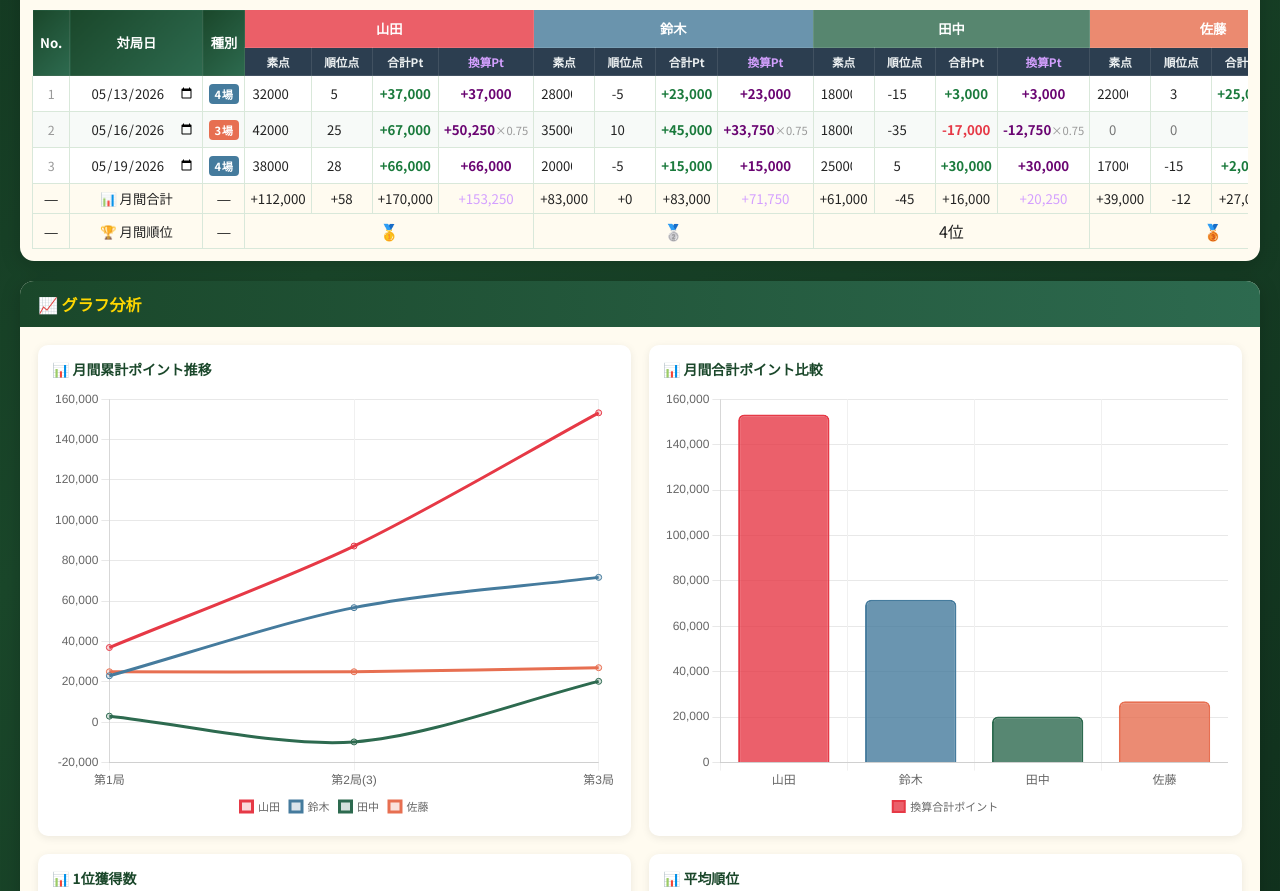
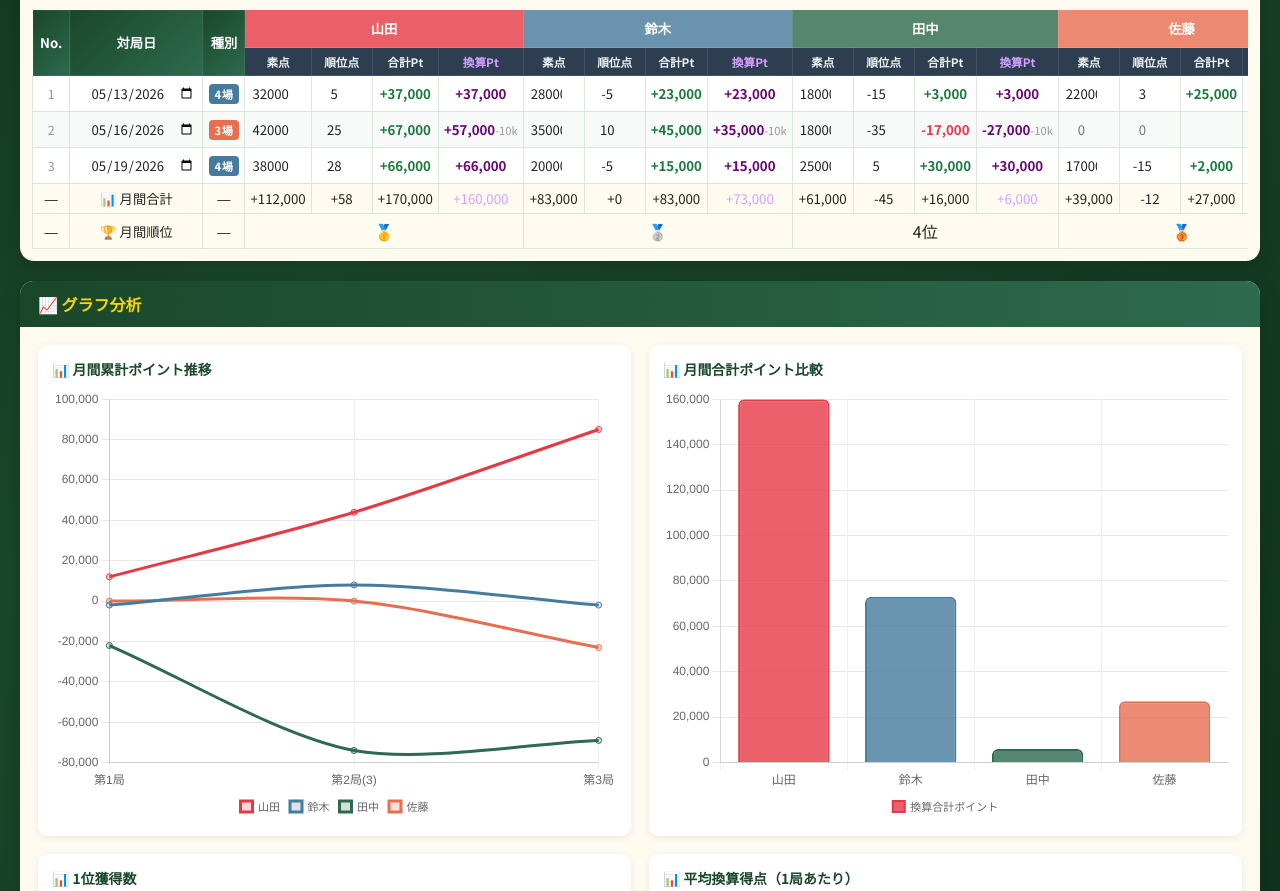
Before and after one commit to sisanunyou2001-lang/mahjong-score, a plain HTML site: page index.html in a window 1280 px wide. Shown: the part 970-1861 px from the top of the page. Drawn offline with nearby package versions, Linux system fonts and the light colour scheme.

Commit message:
Update index.html

```diff
--- a/index.html
+++ b/index.html
@@ -490,7 +490,7 @@
       <div class="chart-box"><h3>📊 月間累計ポイント推移</h3><canvas id="chart-line" height="230"></canvas></div>
       <div class="chart-box"><h3>📊 月間合計ポイント比較</h3><canvas id="chart-bar"  height="230"></canvas></div>
       <div class="chart-box"><h3>📊 1位獲得数</h3>             <canvas id="chart-first" height="230"></canvas></div>
-      <div class="chart-box"><h3>📊 平均順位</h3>              <canvas id="chart-avg"   height="230"></canvas></div>
+      <div class="chart-box"><h3>📊 平均換算得点（1局あたり）</h3><canvas id="chart-avg" height="230"></canvas></div>
     </div>
   </div>
 </div>
@@ -552,10 +552,13 @@ let chartsReady = false;
 let _saveTimer = null;
 let _ghSyncing = false;
 
-// 3場は4場換算のために×0.75
+// 3場は4場換算のために一律-10000点
 function convertedTotal(score, mode) {
   const t = (score?.total) || 0;
-  return mode === '3' ? Math.round(t * 0.75) : t;
+  if (mode !== '3') return t;
+  // スコア未入力の場合は補正しない
+  if (score?.raw === '' && t === 0) return 0;
+  return t - 10000;
 }
 
 /* ─────────── GitHub API ─────────── */
@@ -920,7 +923,7 @@ function renderTableBody() {
       const conv = convertedTotal(s, mode);
       const convCls = conv > 0 ? 'positive' : conv < 0 ? 'negative' : '';
       const convStr = (s.raw !== '' || s.total !== 0)
-        ? (mode === '3' ? `<span class="converted-pt ${convCls}">${fmt(conv)}</span><span class="converted-note">×0.75</span>` : `<span class="converted-pt ${convCls}">${fmt(conv)}</span>`)
+        ? (mode === '3' ? `<span class="converted-pt ${convCls}">${fmt(conv)}</span><span class="converted-note">-10k</span>` : `<span class="converted-pt ${convCls}">${fmt(conv)}</span>`)
         : '';
       html += `<td><input type="number" inputmode="numeric" value="${s.raw}" placeholder="0" onchange="setScore(${gi},${pi},'raw',this.value);refresh()"></td>
         <td><input type="number" inputmode="numeric" value="${s.uma}" placeholder="0" onchange="setScore(${gi},${pi},'uma',this.value);refresh()"></td>
@@ -1039,11 +1042,12 @@ function updateRanking() {
 }
 
 function buildCharts() {
-  const opts = (extra={}) => ({ responsive:true, plugins:{legend:{position:'bottom',labels:{font:{size:11,family:'Noto Sans JP'},boxWidth:12}}}, scales:{y:{grid:{color:'#e8e8e8'}},x:{grid:{color:'#f0f0f0'}}}, ...extra });
-  chartLine  = new Chart(document.getElementById('chart-line').getContext('2d'),  {type:'line',data:{labels:[],datasets:[]},options:opts()});
+  const opts = (extra={}) => ({ responsive:true, plugins:{legend:{position:'bottom',labels:{font:{size:11,family:'Noto Sans JP'},boxWidth:12}}}, scales:{y:{grid:{color:'#e8e8e8'},ticks:{callback:v=>v.toLocaleString()}},x:{grid:{color:'#f0f0f0'}}}, ...extra });
+  const lineOpts = { responsive:true, plugins:{legend:{position:'bottom',labels:{font:{size:11,family:'Noto Sans JP'},boxWidth:12}}}, scales:{y:{grid:{color:'#e8e8e8'}, ticks:{callback:v=>v.toLocaleString()}, afterDataLimits(axis){/* ゼロ線を強調 */}},x:{grid:{color:'#f0f0f0'}}}, plugins2:{annotation:{}} };
+  chartLine  = new Chart(document.getElementById('chart-line').getContext('2d'),  {type:'line',data:{labels:[],datasets:[]},options:{responsive:true,plugins:{legend:{position:'bottom',labels:{font:{size:11,family:'Noto Sans JP'},boxWidth:12}}},scales:{y:{grid:{color:'#e8e8e8'},ticks:{callback:v=>v.toLocaleString()},border:{color:'#ccc'}},x:{grid:{color:'#f0f0f0'}}}}});
   chartBar   = new Chart(document.getElementById('chart-bar').getContext('2d'),   {type:'bar', data:{labels:[],datasets:[]},options:opts()});
   chartFirst = new Chart(document.getElementById('chart-first').getContext('2d'), {type:'bar', data:{labels:[],datasets:[]},options:opts()});
-  chartAvg   = new Chart(document.getElementById('chart-avg').getContext('2d'),   {type:'bar', data:{labels:[],datasets:[]},options:opts({scales:{y:{reverse:true,min:1,max:activePlayers,ticks:{stepSize:1}},x:{grid:{color:'#f0f0f0'}}}})});
+  chartAvg   = new Chart(document.getElementById('chart-avg').getContext('2d'),   {type:'bar', data:{labels:[],datasets:[]},options:opts({scales:{y:{grid:{color:'#e8e8e8'},ticks:{callback:v=>v.toLocaleString()},border:{dash:[4,4]}},x:{grid:{color:'#f0f0f0'}}}})});
   chartsReady = true;
   updateCharts();
 }
@@ -1061,7 +1065,19 @@ function updateCharts() {
   chartLine.data.labels = lineLabels.length ? lineLabels : ['（対局なし）'];
   chartLine.data.datasets = Array.from({length:activePlayers},(_,pi)=>{
     let cum=0;
-    return {label:players[pi]||`P${pi+1}`,data:gameData.map(g=>{cum+=convertedTotal(g.scores[pi],g.mode||'4');return cum;}),borderColor:PLAYER_COLORS[pi],backgroundColor:PLAYER_COLORS[pi]+'33',tension:0.3,pointRadius:3,fill:false};
+    return {
+      label: players[pi]||`P${pi+1}`,
+      data: gameData.map(g => {
+        const s = g.scores[pi];
+        // 得点 - 25000 を積み重ね（3場は換算後 - 25000、4場は合計Pt - 25000）
+        const base = convertedTotal(s, g.mode||'4');
+        if (s && (s.raw !== '' || s.total !== 0)) cum += (base - 25000);
+        return cum;
+      }),
+      borderColor: PLAYER_COLORS[pi],
+      backgroundColor: PLAYER_COLORS[pi]+'33',
+      tension: 0.3, pointRadius: 3, fill: false
+    };
   });
   chartLine.update();
 
@@ -1075,18 +1091,24 @@ function updateCharts() {
   chartFirst.data.datasets = [{label:'1位回数',data:firstCounts,backgroundColor:colors.map(c=>c+'cc'),borderColor:colors,borderWidth:2,borderRadius:6}];
   chartFirst.update();
 
-  const avgRanks = Array.from({length:activePlayers},(_,pi)=>{
-    if(!gameData.length) return 0;
-    let sum=0;
-    gameData.forEach(g=>{
-      const vals=Array.from({length:activePlayers},(__,j)=>g.scores[j]?.total||0);
-      sum+=([...vals].sort((a,b)=>b-a).indexOf(g.scores[pi]?.total||0))+1;
+  // 1局あたりの平均換算得点
+  const avgScores = Array.from({length:activePlayers},(_,pi)=>{
+    const games = gameData.filter(g => {
+      const s = g.scores[pi];
+      return s && (s.raw !== '' || s.total !== 0);
     });
-    return +(sum/gameData.length).toFixed(2);
+    if (!games.length) return 0;
+    const sum = games.reduce((acc, g) => acc + convertedTotal(g.scores[pi], g.mode||'4'), 0);
+    return Math.round(sum / games.length);
   });
-  chartAvg.options.scales.y.max = activePlayers;
   chartAvg.data.labels = labels;
-  chartAvg.data.datasets = [{label:'平均順位',data:avgRanks,backgroundColor:colors.map(c=>c+'cc'),borderColor:colors,borderWidth:2,borderRadius:6}];
+  chartAvg.data.datasets = [{
+    label: '平均換算得点',
+    data: avgScores,
+    backgroundColor: colors.map((c,i) => avgScores[i] >= 0 ? c+'cc' : '#e63946cc'),
+    borderColor: colors.map((c,i) => avgScores[i] >= 0 ? c : '#e63946'),
+    borderWidth: 2, borderRadius: 6
+  }];
   chartAvg.update();
 }
 
```
